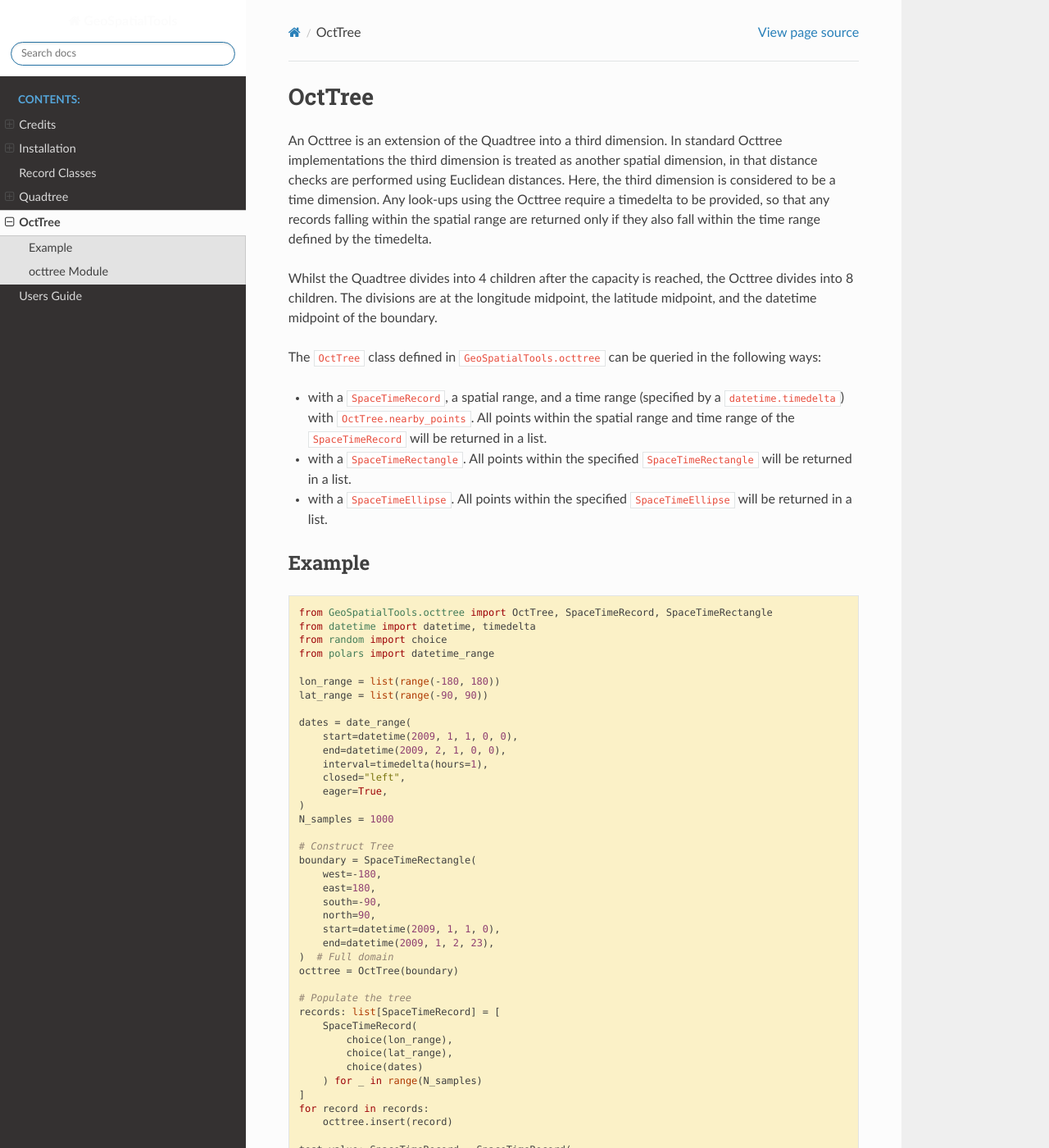
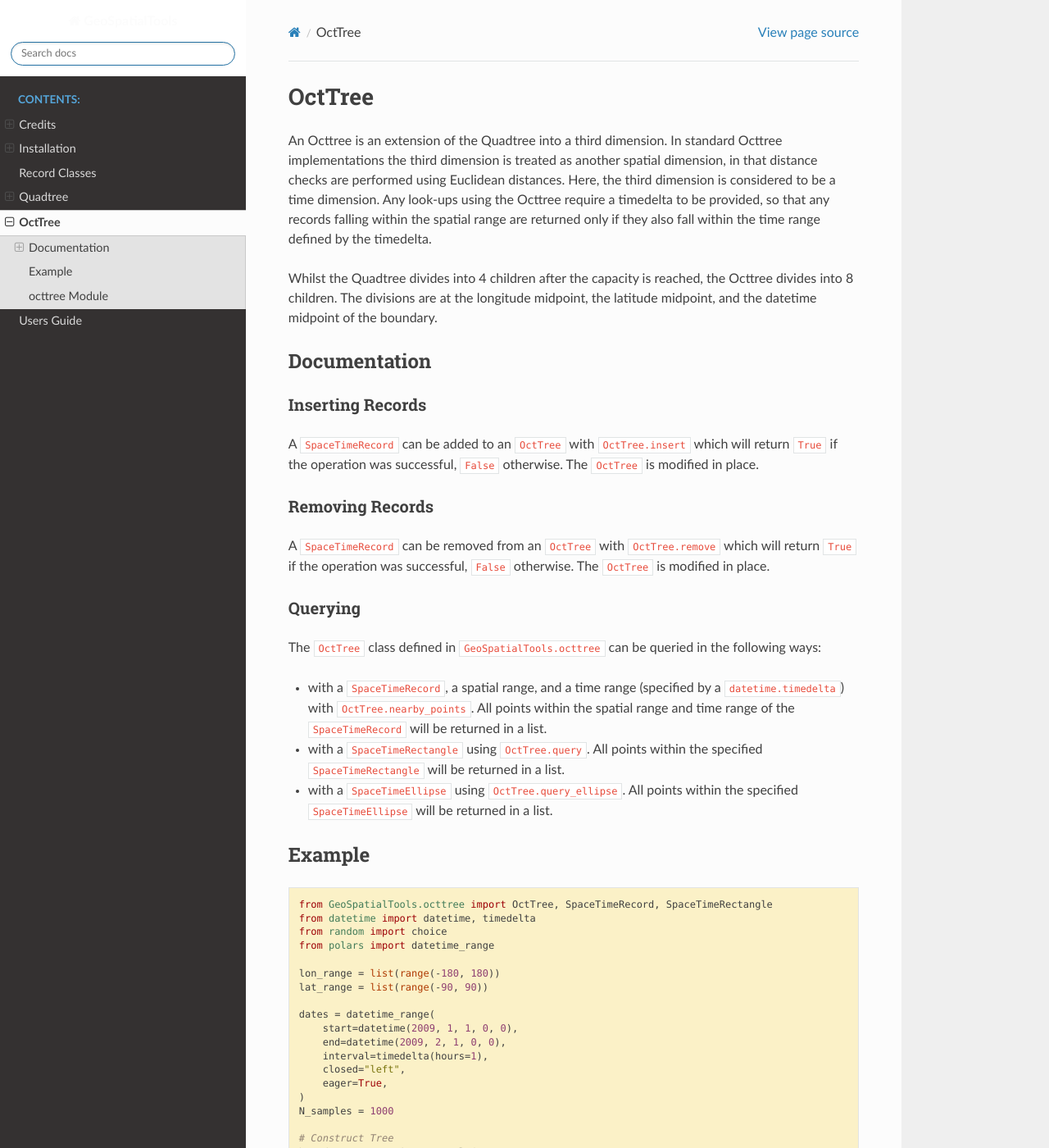
Before and after one commit to NOCSurfaceProcesses/geotrees, a Sphinx documentation site: the page built from docs/octtree.rst, in a window 1280 px wide and 1400 px high. Shown: the whole window at 82% size. Built offline with Sphinx 7.4.7 and the Read the Docs theme 3.1.0, drawn with Linux system fonts in a browser that asks for light colours.

Commit message:
docs: add more octtree documentation

```diff
--- a/docs/octtree.rst
+++ b/docs/octtree.rst
@@ -11,16 +11,34 @@ defined by the timedelta.
 Whilst the Quadtree divides into 4 children after the capacity is reached, the Octtree divides into 8 children. The
 divisions are at the longitude midpoint, the latitude midpoint, and the datetime midpoint of the boundary.
 
+Documentation
+=============
+
+Inserting Records
+-----------------
+
+A ``SpaceTimeRecord`` can be added to an ``OctTree`` with ``OctTree.insert`` which will return ``True`` if the operation
+was successful, ``False`` otherwise. The ``OctTree`` is modified in place.
+
+Removing Records
+----------------
+
+A ``SpaceTimeRecord`` can be removed from an ``OctTree`` with ``OctTree.remove`` which will return ``True`` if the operation
+was successful, ``False`` otherwise. The ``OctTree`` is modified in place.
+
+Querying
+--------
+
 The ``OctTree`` class defined in ``GeoSpatialTools.octtree`` can be queried in the following ways:
 
 * with a ``SpaceTimeRecord``, a spatial range, and a time range (specified by a ``datetime.timedelta``) with
   ``OctTree.nearby_points``. All points within the spatial range and time range of the ``SpaceTimeRecord`` will be
   returned in a list.
-* with a ``SpaceTimeRectangle``. All points within the specified ``SpaceTimeRectangle`` will be returned in a list.
-* with a ``SpaceTimeEllipse``. All points within the specified ``SpaceTimeEllipse`` will be returned in a list.
+* with a ``SpaceTimeRectangle`` using ``OctTree.query``. All points within the specified ``SpaceTimeRectangle`` will be returned in a list.
+* with a ``SpaceTimeEllipse`` using ``OctTree.query_ellipse``. All points within the specified ``SpaceTimeEllipse`` will be returned in a list.
 
 Example
--------
+=======
 
 .. code-block:: python
 
@@ -32,7 +50,7 @@ Example
    lon_range = list(range(-180, 180))
    lat_range = list(range(-90, 90))
 
-   dates = date_range(
+   dates = datetime_range(
        start=datetime(2009, 1, 1, 0, 0),
        end=datetime(2009, 2, 1, 0, 0),
        interval=timedelta(hours=1),
@@ -76,7 +94,7 @@ Example
    )
 
 octtree Module
---------------
+==============
 
 .. automodule:: GeoSpatialTools.octtree
    :members:
```
